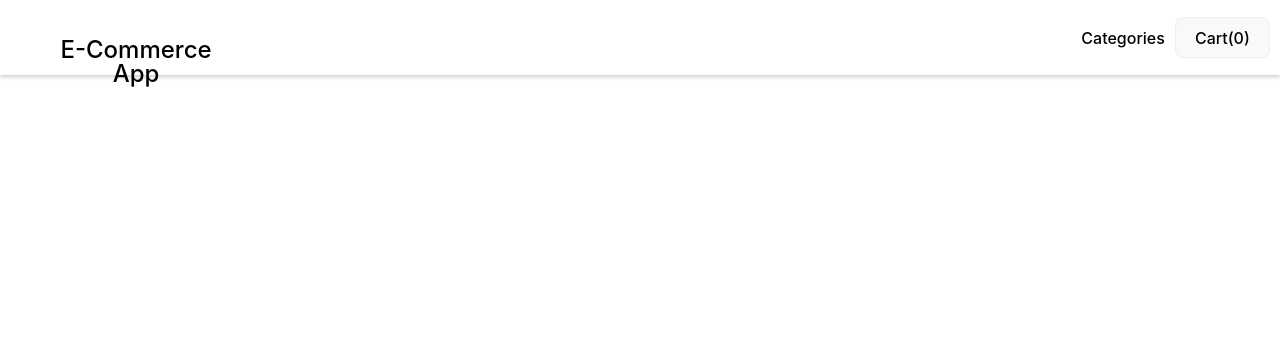
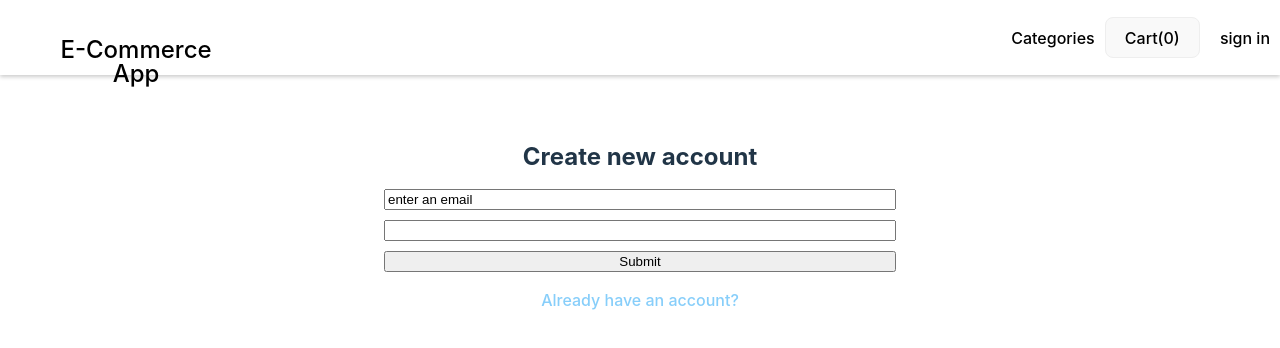
Before and after one commit to davidbtorres/ecommerce-app, a React (Vite) app: page /signup in a window 1280 px wide. Shown: the top 348 px of the page. Built offline with nearby package versions, Linux system fonts and the light colour scheme.

Commit message:
installed react-hook-form, setup basic pages to begin using react-hook-form

```diff
--- a/package.json
+++ b/package.json
@@ -18,6 +18,7 @@
     "prettier": "^2.8.8",
     "react": "^18.2.0",
     "react-dom": "^18.2.0",
+    "react-hook-form": "^7.45.4",
     "react-query": "^3.39.3",
     "react-router-dom": "^6.12.1"
   },
--- a/src/App.tsx
+++ b/src/App.tsx
@@ -6,6 +6,8 @@ import Cart from './components/Cart'
 import { useState, useMemo } from 'react'
 import { Routes, Route } from 'react-router-dom'
 import Home from './pages/Home'
+import SignIn from './pages/SignIn'
+import SignUp from './pages/SignUp'
 
 function App() {
   // state variables
@@ -53,6 +55,8 @@ function App() {
           path={'/product/:productId'}
           element={<Product onAddToCart={handleAddToCart} />}
         />
+        <Route path={'/signin'} element={<SignIn />} />
+        <Route path={'/signup'} element={<SignUp />} />
       </Routes>
     </div>
   )
--- a/src/components/Navbar.tsx
+++ b/src/components/Navbar.tsx
@@ -23,7 +23,11 @@ function Navbar({ onCartButtonClick, cartCount }: NavbarProps) {
       <div className="cart-icon">
         <button onClick={onCartButtonClick}>Cart({cartCount})</button>
       </div>
-      <div className="user-profile">{/* User profile icon component */}</div>
+      <div className="user-profile">
+        <Link to="/signin">
+          <p>sign in</p>
+        </Link>
+      </div>
     </nav>
   )
 }
--- /dev/null
+++ b/src/css/form.css
@@ -0,0 +1,24 @@
+.form-container {
+    padding-top: 25px;
+    padding-left: 30%;
+    padding-right: 30%;
+    margin-top: 25px;
+    display: flex;
+    flex-direction: column;
+    justify-content: center;
+}
+
+.form {
+    display: flex;
+    flex-direction: column;
+    gap: 10px;
+}
+
+.input-line {
+    display: flex;
+    flex-direction: row;
+}
+
+.link-text {
+    color: lightskyblue;
+}
--- a/src/css/navbar.css
+++ b/src/css/navbar.css
@@ -33,4 +33,5 @@ nav {
 .cart-icon,
 .user-profile {
     margin-left: 10px;
+    margin-right: 10px;
 }
--- /dev/null
+++ b/src/pages/SignIn.tsx
@@ -0,0 +1,41 @@
+import { useForm, SubmitHandler } from 'react-hook-form'
+import './../css/form.css'
+import { Link } from 'react-router-dom'
+
+type Inputs = {
+  email: string
+  emailRequired: string
+}
+
+function SignIn() {
+  const {
+    register,
+    handleSubmit,
+    watch,
+    formState: { errors },
+  } = useForm<Inputs>()
+  const onSubmit: SubmitHandler<Inputs> = (data) => console.log(data)
+
+  console.log(watch('email')) // watch input value by passing the name of it
+
+  return (
+    <div className="form-container">
+      <form className="form" onSubmit={handleSubmit(onSubmit)}>
+        {/* register your input into the hook by invoking the "register" function */}
+        <input defaultValue="enter an email" {...register('email')} />
+
+        {/* include validation with required or other standard HTML validation rules */}
+        <input {...register('emailRequired', { required: true })} />
+        {/* errors will return when field validation fails  */}
+        {errors.emailRequired && <span>This field is required</span>}
+
+        <input type="submit" />
+      </form>
+      <Link to="/signup">
+        <p className="link-text">Create an account</p>
+      </Link>
+    </div>
+  )
+}
+
+export default SignIn
--- /dev/null
+++ b/src/pages/SignUp.tsx
@@ -0,0 +1,42 @@
+import { useForm, SubmitHandler } from 'react-hook-form'
+import './../css/form.css'
+import { Link } from 'react-router-dom'
+
+type Inputs = {
+  email: string
+  emailRequired: string
+}
+
+function SignUp() {
+  const {
+    register,
+    handleSubmit,
+    watch,
+    formState: { errors },
+  } = useForm<Inputs>()
+  const onSubmit: SubmitHandler<Inputs> = (data) => console.log(data)
+
+  console.log(watch('email')) // watch input value by passing the name of it
+
+  return (
+    <div className="form-container">
+      <h2>Create new account</h2>
+      <form className="form" onSubmit={handleSubmit(onSubmit)}>
+        {/* register your input into the hook by invoking the "register" function */}
+        <input defaultValue="enter an email" {...register('email')} />
+
+        {/* include validation with required or other standard HTML validation rules */}
+        <input {...register('emailRequired', { required: true })} />
+        {/* errors will return when field validation fails  */}
+        {errors.emailRequired && <span>This field is required</span>}
+
+        <input type="submit" />
+      </form>
+      <Link to="/signin">
+        <p className="link-text">Already have an account?</p>
+      </Link>
+    </div>
+  )
+}
+
+export default SignUp
```
Also changed, not shown: 1 other file (tests, documents, lock files or other folders).
